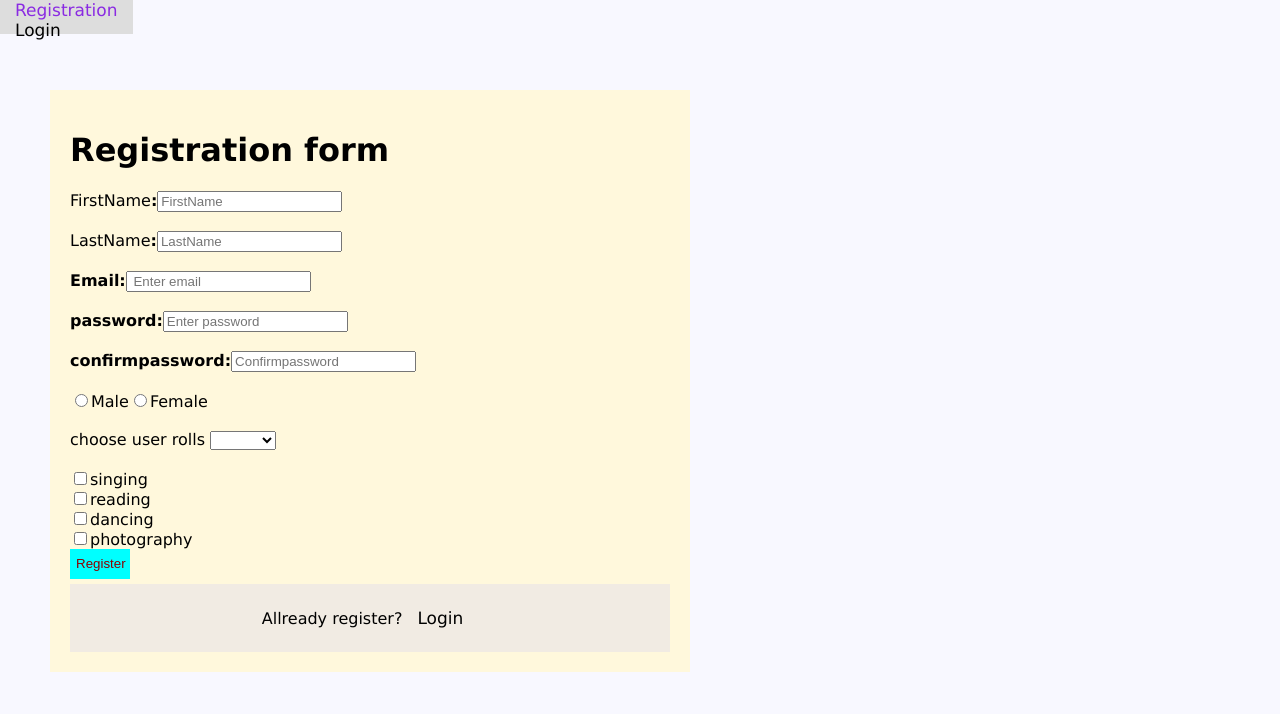
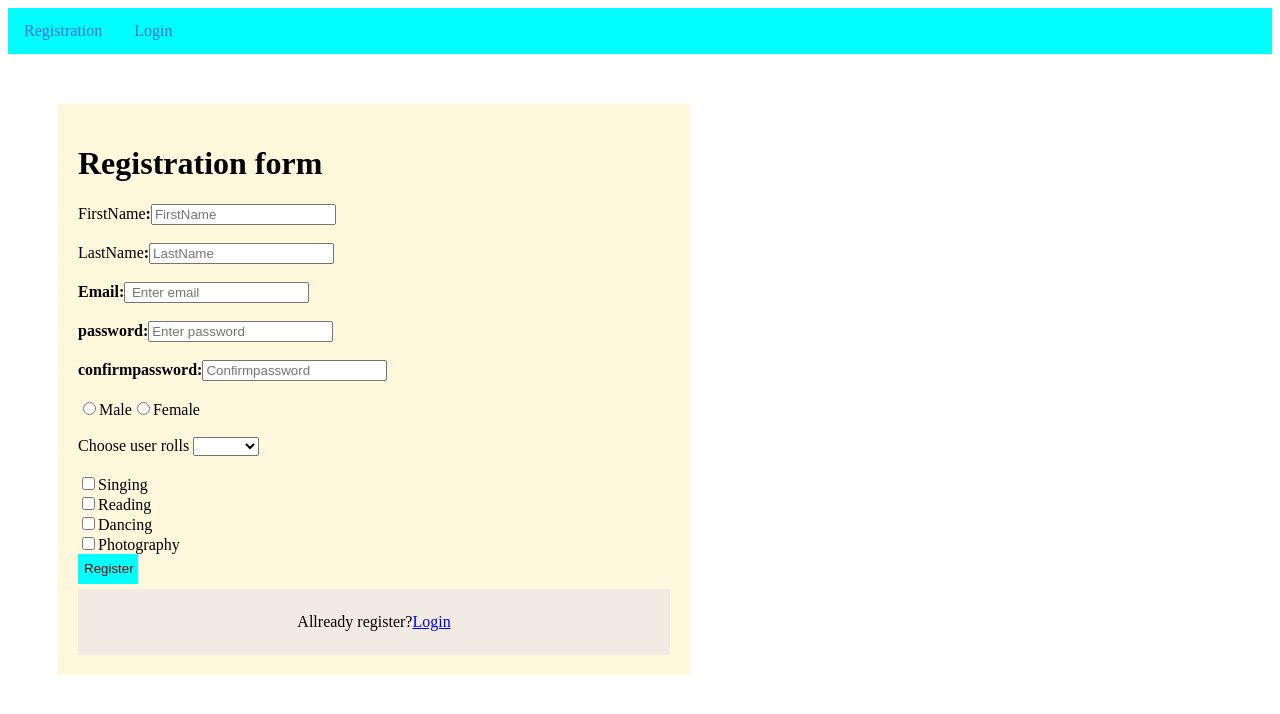
Before and after one commit to debi-softradix/testassignment_debi, an Angular app: page /Registration in a window 1280 px wide. Shown: the top 714 px of the page. Built offline with nearby package versions, Linux system fonts and the light colour scheme.

Commit message:
insert get api

```diff
--- a/src/app/app.component.html
+++ b/src/app/app.component.html
@@ -1,9 +1,10 @@
 <div class="navigation">
-    <div>
+    <ul>
+        <li>
         <a routerLink="Registration">Registration</a>
-    </div>
-    <div>
+    </li>
+    <li>
         <a routerLink="Login">Login</a>
-    </div>
+    </li>
+</ul>
     <router-outlet></router-outlet>
-    <div>
--- a/src/app/registration.service.ts
+++ b/src/app/registration.service.ts
@@ -1,5 +1,7 @@
 import { Injectable } from '@angular/core';
 import { HttpClient } from '@angular/common/http';
+
+
 
 @Injectable({
   providedIn: 'root'
@@ -8,9 +10,15 @@ export class RegistrationService {
 
   _url ='http://localhost:3000/users/';
 
-  constructor(private _http:HttpClient) { }
+
+  constructor(private _http:HttpClient ,) { }
   register(userData:any){
      return this._http.post<any>(this._url,userData);
 
   }
+
+  getData(){
+    let url="https://localhost:3000/users/:id";
+    return this._http.get(url);
+  }
 }
--- a/src/app/registration/registration.component.html
+++ b/src/app/registration/registration.component.html
@@ -59,7 +59,7 @@
                </div>
                <br>
                <div class="formGroup">
-                  <label for="Rolls">choose user rolls </label>
+                  <label for="Rolls">Choose user rolls </label>
                   <select name="rolls" id="rolls" formControlName="rolls" class="form-control">
                      <option value="0">student</option>
                      <option value="1">admin</option>
--- a/src/app/registration/registration.component.ts
+++ b/src/app/registration/registration.component.ts
@@ -9,13 +9,15 @@ import { RegistrationService } from '../registration.service';
 })
 export class RegistrationComponent implements OnInit {
 
-  hobbies = [{ id: 1, name: "singing" }, { id: 2, name: "reading" }, { id: 3, name: "dancing" }, { id: 4, name: "photography" }];
+  hobbies = [{ id: 1, name: "Singing" }, { id: 2, name: "Reading" }, { id: 3, name: "Dancing" }, { id: 4, name: "Photography" }];
   id!: number;
   checkedHobbies: any = []
   array= [];
-  registrationData: any
+  registrationData: any;
+  data:any;
+  constructor(private fb: FormBuilder, private _registrationService:RegistrationService) {
 
-  constructor(private fb: FormBuilder, private _registrationService:RegistrationService) { }
+   }
 
   registration = new FormGroup({
     firstname: new FormControl('', Validators.required),
@@ -89,5 +91,10 @@ export class RegistrationComponent implements OnInit {
 
     // console.log("name is",this.registrationData["FirstName"]);
 
-  }
+
+  this.registrationData.getData().subscribe(this.data);{
+    console.log(this.data);
+  };
+
 }
+}
--- a/src/styles.css
+++ b/src/styles.css
@@ -1,5 +1,5 @@
 /* You can add global styles to this file, and also import other style files */
-body{
+/* body{
     font-family:Verdana, Geneva, Tahoma, sans-serif;
     margin: 0;
 }
@@ -24,3 +24,26 @@ body{
     background-color: #04AA6D;
     color: white;
   }
+   */
+   ul {
+    list-style-type: none;
+    margin: 0;
+    padding: 0;
+    overflow: hidden;
+    background-color:aqua;
+  }
+
+  li {
+    float: left;
+  }
+
+  li a {
+    display: block;
+    color:royalblue;
+    text-align: center;
+    padding: 14px 16px;
+    text-decoration: none;
+  }
+
+  li a:hover {
+    background-color: #111;}
```
